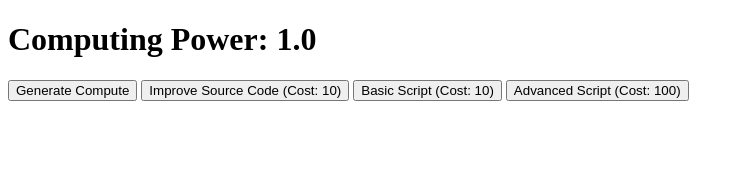
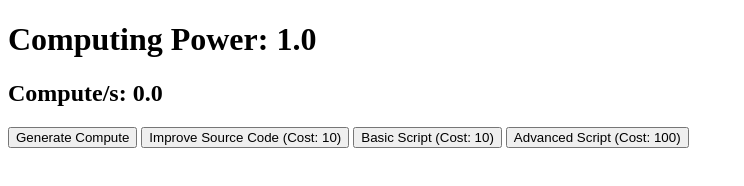
Before and after one commit to DeOedels/idle-game, a website: page index.html in a window 1280 px wide. Both pictures are taken after a click on the button "Generate Compute". Shown: the whole page, without its empty margins (0-744 px from the left). Drawn offline with Linux system fonts and the light colour scheme.

Commit message:
seperated obj into upgrades and bots, trying to add compute/s

```diff
--- a/index.html
+++ b/index.html
@@ -7,6 +7,7 @@
 </head>
 <body>
     <h1>Computing Power: <span id="powerCount">0</span></h1>
+    <h2>Compute/s: <span id="computePerSec">0</span></h2>
     <button id="genComputeButton">Generate Compute</button>
     <button id="genComputeUpgradeButton">Improve Source Code (Cost: <span id="compUpgradeBtn">10</span>)</button>
     <button id="buyBasicScript">Basic Script (Cost: <span id="basicScriptBtn">10</span>)</button>
--- a/script.js
+++ b/script.js
@@ -10,6 +10,17 @@ const upgrades = {
         costMultiplier: 1.5,
         get cost() { return 10 * (this.costMultiplier ** ((this.amount - 1) ** 1.5)); }
     },
+    optimizedScripts: {
+        name: "Optimized Scripts",
+        amount: 1,
+        effect: 1.1, // Multiplier for passive income
+        get totalMult() { return this.effect ** this.amount; },
+        costMultiplier: 1.2,
+        get cost() { return 100 * (this.costMultiplier**(this.amount - 1)); }
+    },
+};
+
+const bots = {
     basicScript: {
         name: "Basic Script",
         amount: 0,
@@ -18,18 +29,11 @@ const upgrades = {
         costMultiplier: 1.4,
         get cost() { return 10 * (this.costMultiplier ** this.amount); }
     },
-    optimizedScripts: {
-        name: "Optimized Scripts",
-        amount: 1,
-        effect: 1.1, // Multiplier for passive income
-        get totalMult() { return this.effect ** this.amount; },
-        costMultiplier: 1.2,
-        get cost() { return 100 * Math.pow(this.costMultiplier, this.amount - 1); }
-    },
 }
 
 const elements = {
     powerCount: document.getElementById('powerCount'),
+    computePerSec: document.getElementById('computePerSec'),
     compUpgradeBtn: document.getElementById('compUpgradeBtn'),
     basicScriptBtn: document.getElementById('basicScriptBtn'),
     optimizedScriptsBtn: document.getElementById('optimizedScriptsBtn'),
@@ -37,8 +41,9 @@ const elements = {
 
 function updateUI() {
     elements.powerCount.innerText = computingPower.toFixed(1);
+    elements.computePerSec.innerText = (totalPowerPerSecond()).toFixed(1);
     elements.compUpgradeBtn.innerText = Math.ceil(upgrades.computeUpgrade.cost);
-    elements.basicScriptBtn.innerText = Math.ceil(upgrades.basicScript.cost);
+    elements.basicScriptBtn.innerText = Math.ceil(bots.basicScript.cost);
     elements.optimizedScriptsBtn.innerText = Math.ceil(upgrades.optimizedScripts.cost);
 }
 
@@ -57,7 +62,7 @@ document.getElementById("genComputeUpgradeButton").addEventListener("click", fun
 });
 
 document.getElementById("buyBasicScript").addEventListener("click", function() {
-    let upgrade = upgrades.basicScript;
+    let upgrade = bots.basicScript;
     if (computingPower + EPSILON >= upgrade.cost) {
         computingPower -= upgrade.cost;
         upgrade.amount++;
@@ -75,12 +80,14 @@ document.getElementById("buyOptimizedScripts").addEventListener("click", functio
 });
 
 let lastUpdate = performance.now();
-
+function totalPowerPerSecond() {
+    return bots.basicScript.totalProd * upgrades.optimizedScripts.totalMult;
+}
 function gameLoop(timestamp) {
     let deltaTime = (timestamp - lastUpdate) / 1000;
     lastUpdate = timestamp;
 
-    let totalPowerPerSecond = upgrades.basicScript.totalProd * upgrades.optimizedScripts.totalMult;
+    let totalPowerPerSecond = totalPowerPerSecond();
     computingPower += totalPowerPerSecond * deltaTime;
 
     updateUI();
```
